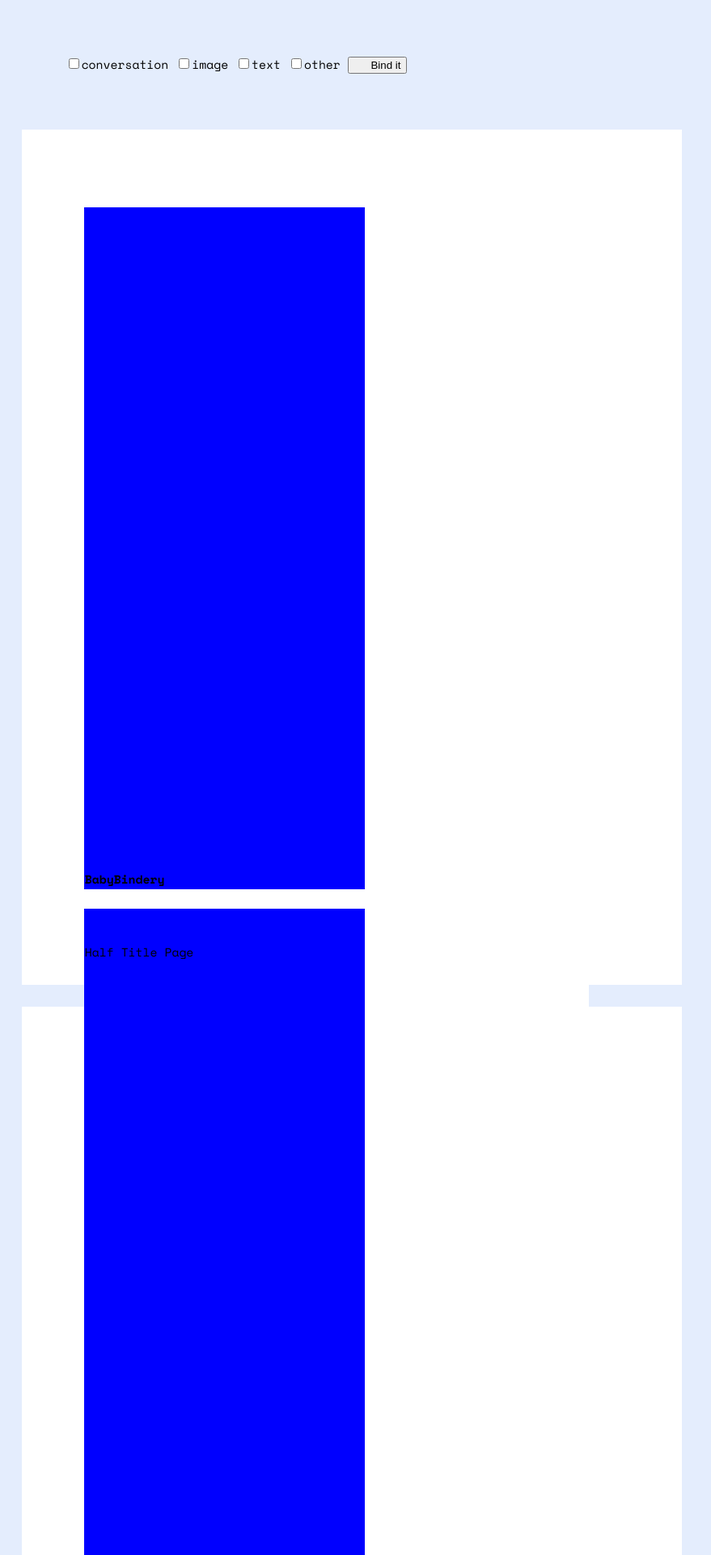
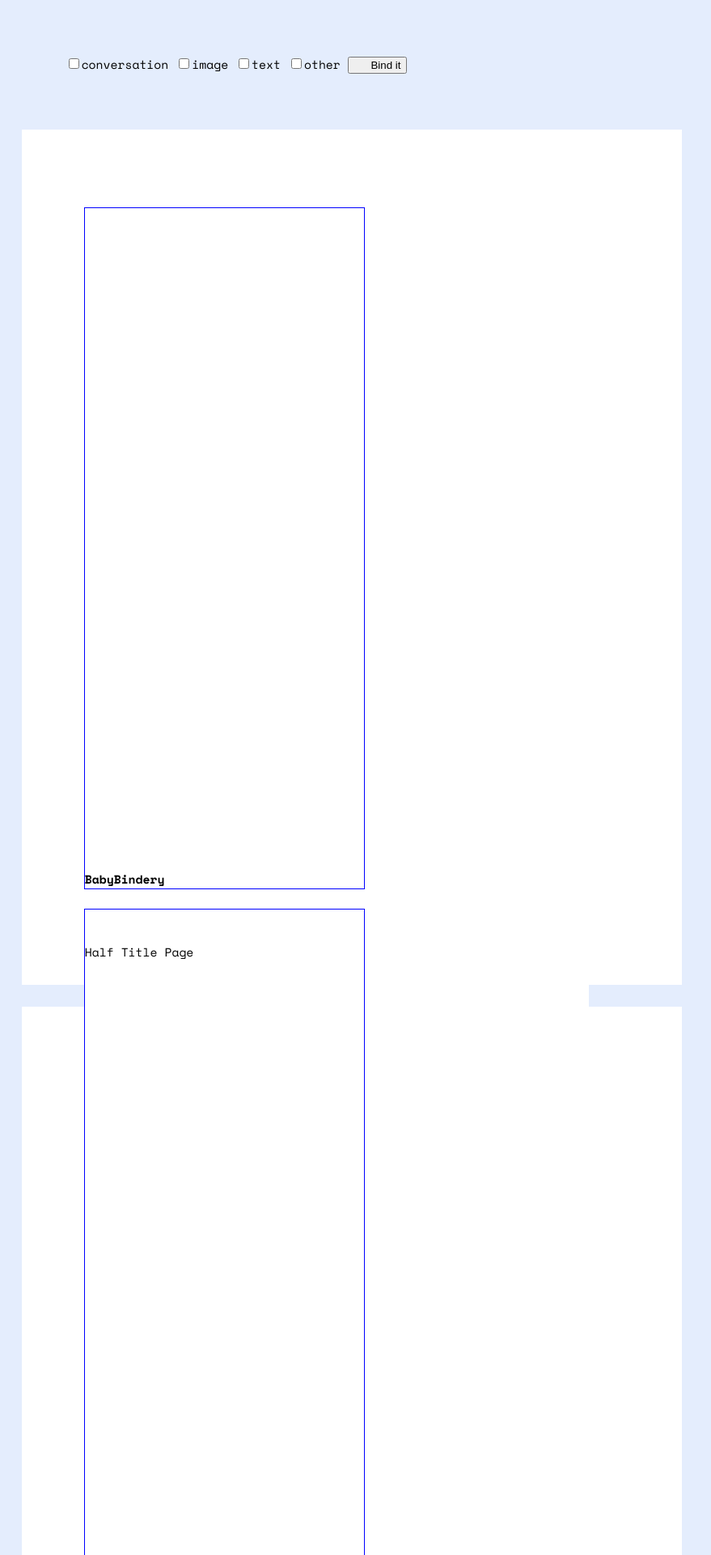
Before and after one commit to thedesignoffice/babybindery, a Jekyll site: the page built from book_twocol.html, in a window 1280 px wide. Shown: the top 1920 px of the page at 81% size, without its empty margins (0-879 px from the left). Built offline with Jekyll 4.4.1, drawn with Linux system fonts in a browser that asks for light colours.

Commit message:
backgrounds

```diff
--- a/css/book.css
+++ b/css/book.css
@@ -79,7 +79,6 @@ img{
   height: 8.75in; /* extremely wack */
   /* Don't make taller than .content-wrapper and page size (defined in print.css) */
   margin-bottom: 0.25in;
-  background: blue;
 }
 
 .page-footer{
@@ -89,7 +88,6 @@ img{
   width: 100%;
   clear: both;
   text-align: right;
-  background: red;
 }
 
 .sheet:nth-child(even) .page-footer  {   text-align:justify;
```
